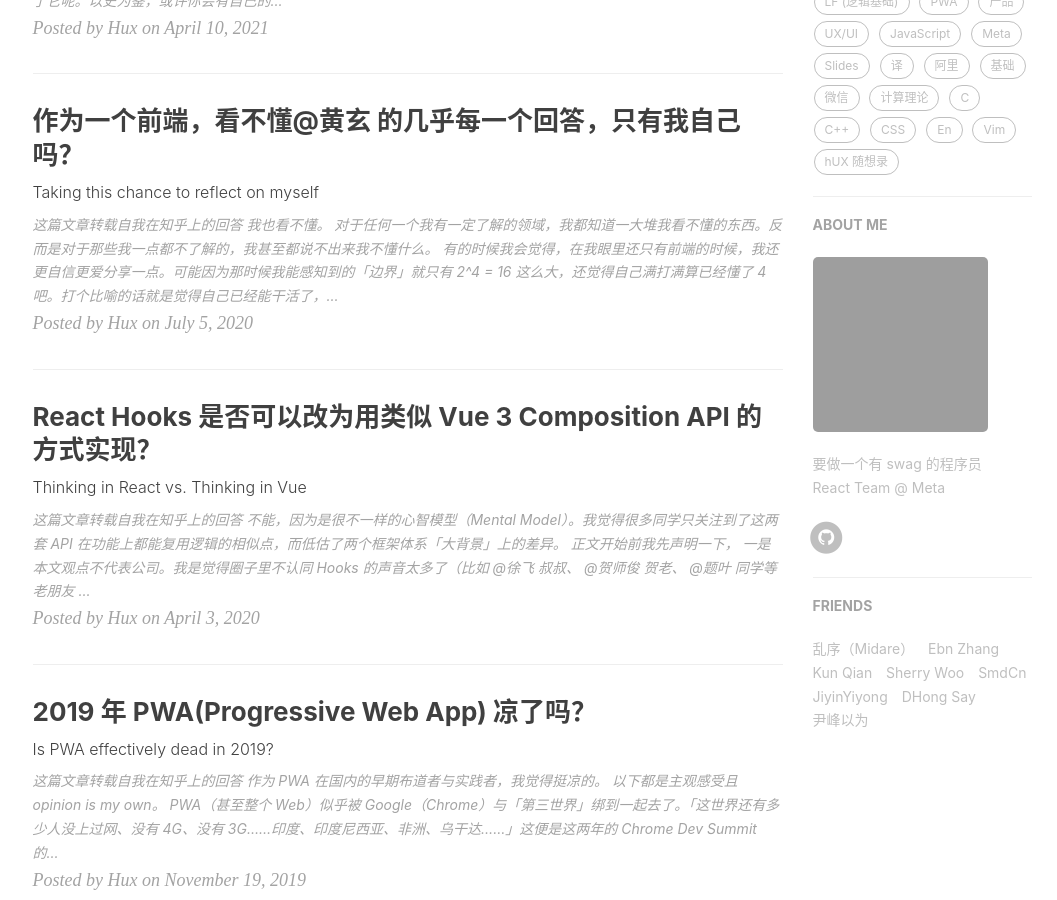
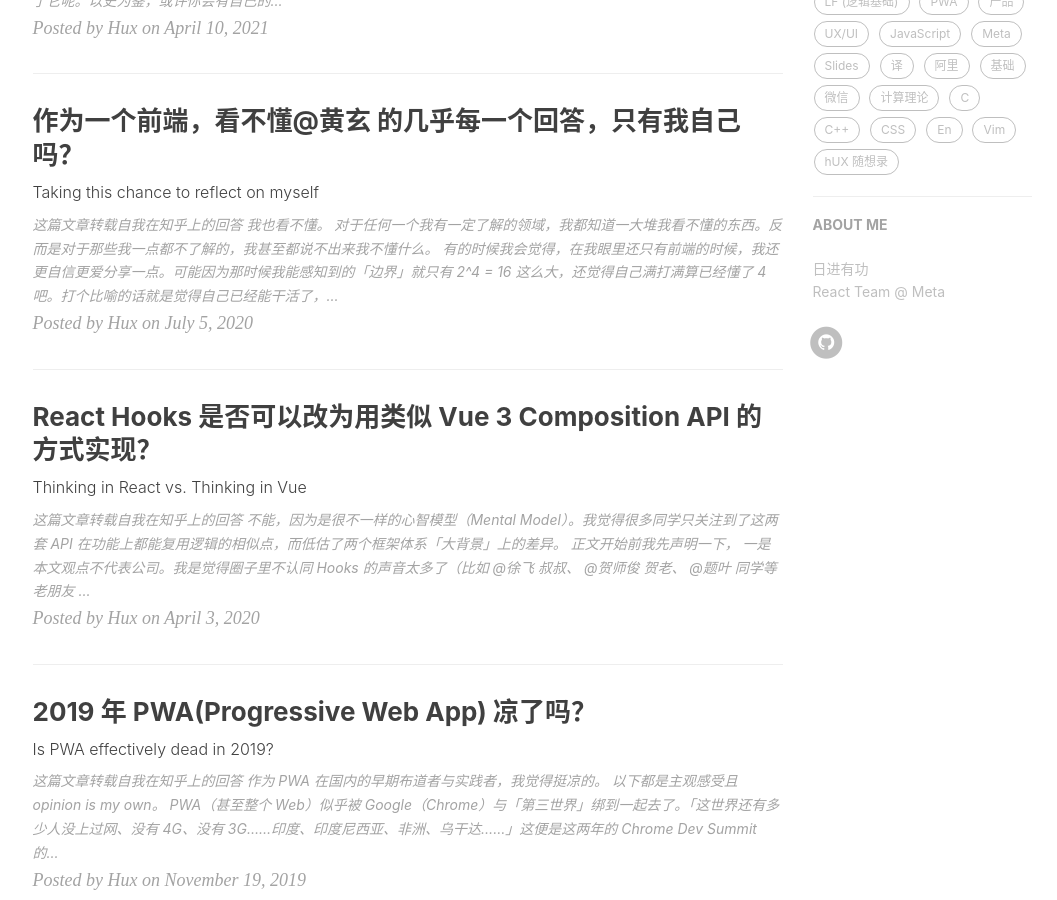
Before and after one commit to Lianz-lit/Lianz-lit.github.io, a Jekyll site: the page built from index.html, in a window 1280 px wide and 900 px high, scrolled down 594 px. Shown: the whole window, without its empty margins (135-1192 px from the left). Built offline with Jekyll 4.4.1, drawn with Linux system fonts in a browser that asks for light colours; nearby versions of some CDN libraries; the list of posts is cut into pages by our own code; comment, search, counter and statistics services are not loaded; some of the changed lines change nothing that is shown; grey boxes are pictures that could not be loaded.

Commit message:
Update _config.yml

```diff
--- a/_config.yml
+++ b/_config.yml
@@ -59,7 +59,7 @@ kramdown:
       start_line: 1
 
 # Disqus settings
-disqus_username: hux
+#disqus_username: hux
 
 # Netease settings
 netease_comment: false
@@ -69,13 +69,13 @@ netease_comment: false
 # ba_track_id: [your track id]
 
 # Google Analytics
-ga_track_id: "UA-49627206-1" # Format: UA-xxxxxx-xx
-ga_domain: huangxuan.me
+#ga_track_id: "UA-49627206-1" # Format: UA-xxxxxx-xx
+#ga_domain: huangxuan.me
 
 # Sidebar settings
 sidebar: true # whether or not using Sidebar.
-sidebar-about-description: "要做一个有 swag 的程序员 <br> React Team @ Meta"
-sidebar-avatar: https://github.com/Huxpro.png # use absolute URL, seeing it's used in both `/` and `/about/`
+sidebar-about-description: "日进有功 <br> React Team @ Meta"
+#sidebar-avatar: https://github.com/Huxpro.png # use absolute URL, seeing it's used in both `/` and `/about/`
 
 # Featured Tags
 featured-tags: true # whether or not using Feature-Tags
@@ -89,14 +89,14 @@ service-worker: true
 page-mathjax: false
 
 # Friends
-friends:
-  [
-    { title: "乱序（Midare）", href: "http://mida.re/" },
-    { title: "Ebn Zhang", href: "https://ebnbin.dev/" },
-    { title: "Kun Qian", href: "http://kunq.me" },
-    { title: "Sherry Woo", href: "https://sherrywoo.me/" },
-    { title: "SmdCn", href: "http://blog.smdcn.net" },
-    { title: "JiyinYiyong", href: "http://tiye.me/" },
-    { title: "DHong Say", href: "http://dhong.co" },
-    { title: "尹峰以为", href: "http://ingf.github.io/" },
-  ]
+# friends:
+#   [
+#     { title: "乱序（Midare）", href: "http://mida.re/" },
+#     { title: "Ebn Zhang", href: "https://ebnbin.dev/" },
+#     { title: "Kun Qian", href: "http://kunq.me" },
+#     { title: "Sherry Woo", href: "https://sherrywoo.me/" },
+#     { title: "SmdCn", href: "http://blog.smdcn.net" },
+#     { title: "JiyinYiyong", href: "http://tiye.me/" },
+#     { title: "DHong Say", href: "http://dhong.co" },
+#     { title: "尹峰以为", href: "http://ingf.github.io/" },
+#   ]
```
